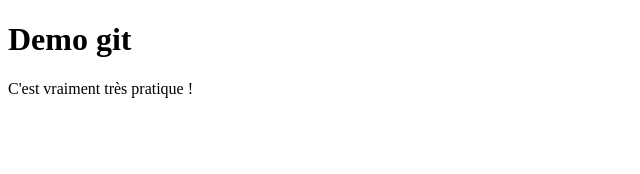
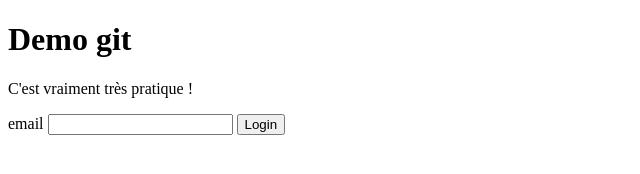
Before and after one commit to Pedrolane/git-demo, a plain HTML site: page index.html in a window 1280 px wide. Shown: the whole page, without its empty margins (0-640 px from the left). Drawn offline with Linux system fonts and the light colour scheme.

Commit message:
add form

```diff
--- a/index.html
+++ b/index.html
@@ -10,5 +10,12 @@
   <h1>Demo git</h1>
 
   <p>C'est vraiment très pratique !</p>
+
+
+  <form action="">
+    <label>email</label>
+    <input type="email">
+    <input type="submit" name="" value="Login">
+  </form>
 </body>
 </html>
```
